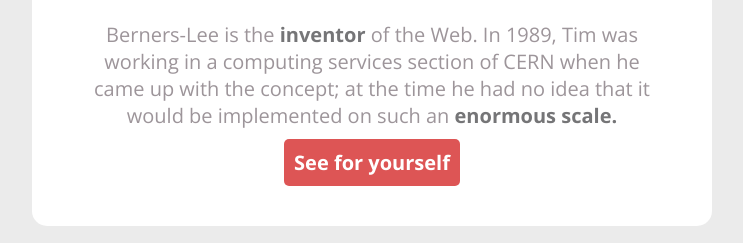
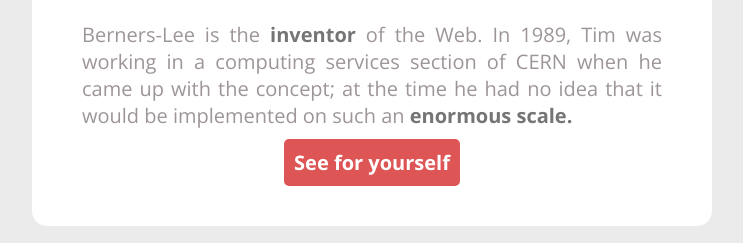
Before and after one commit to OliviaDemaret/tim-berners-lee, a plain HTML site: page index.html in a window 1280 px wide. Shown: the part 509-752 px from the top of the page, without its empty margins (268-1011 px from the left). Drawn offline with nearby package versions, Linux system fonts and the light colour scheme.

Commit message:
style.css

```diff
--- a/style.css
+++ b/style.css
@@ -36,6 +36,10 @@ h2 {
 .bold {
   color: #757577;
   font-weight: bold;
+}
+
+#pf {
+  text-align: justify;
 }
 
 #see {
```
